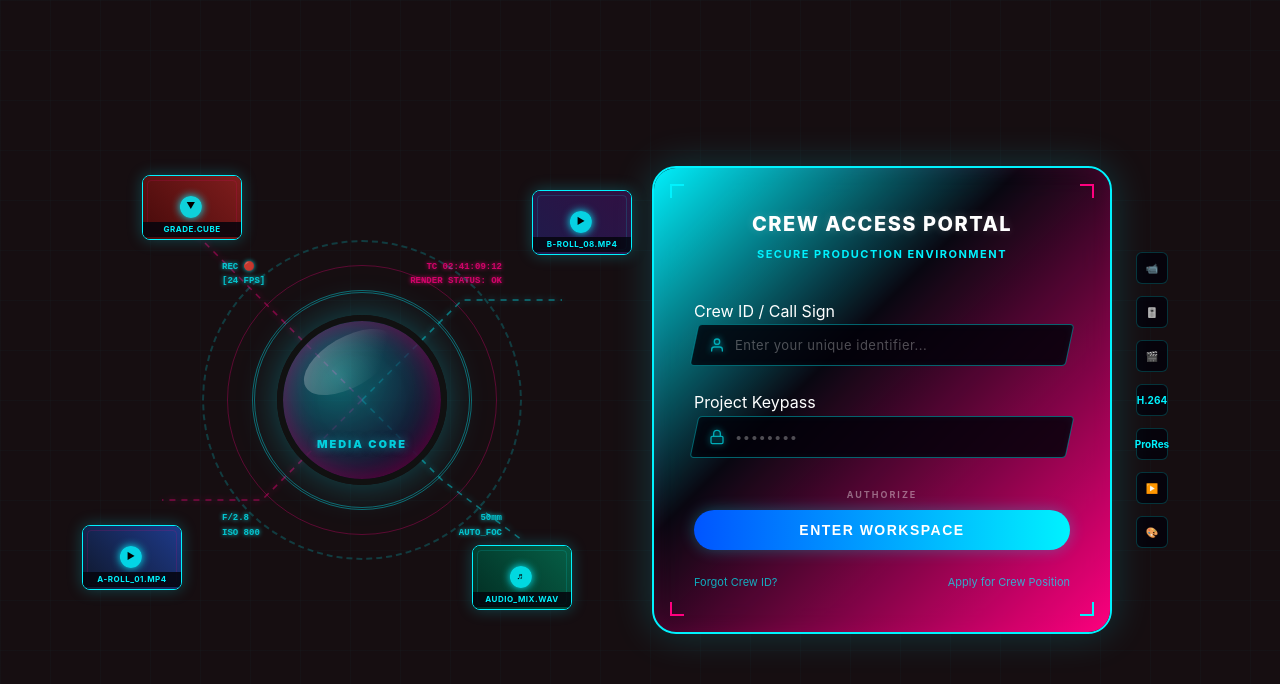
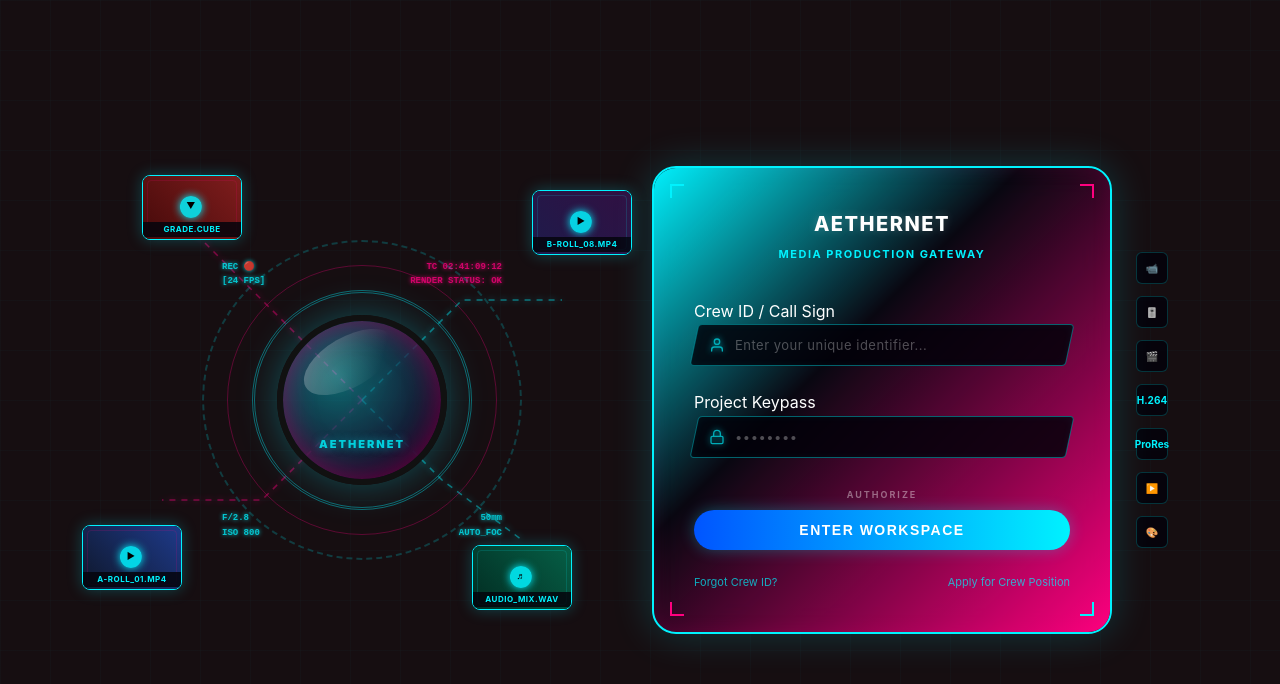
Before and after one commit to ferchovega2004-sudo/planificador-contenido, a React (Vite) app in the folder frontend/: page / in a window 1280 px wide. Shown: the top 684 px of the page. Built offline with nearby package versions, Linux system fonts and the light colour scheme; no server answers.

Commit message:
Update brand identity to Aethernet - Media Production Gateway with new logo

```diff
--- a/frontend/index.html
+++ b/frontend/index.html
@@ -3,7 +3,7 @@
 
 <head>
   <meta charset="UTF-8" />
-  <title>Electron</title>
+  <title>Aethernet - Media Production Gateway</title>
   <!-- https://developer.mozilla.org/en-US/docs/Web/HTTP/CSP -->
   <meta http-equiv="Content-Security-Policy"
     content="default-src 'self'; script-src 'self'; style-src 'self' 'unsafe-inline'; img-src 'self' data:; connect-src 'self' http: https: ws: wss:;" />
--- a/frontend/src/App.tsx
+++ b/frontend/src/App.tsx
@@ -6,7 +6,7 @@ import ClientesPage from './components/ClientesPage';
 import UsuariosPage from './components/UsuariosPage';
 import ReportesPage from './components/ReportesPage';
 import { api, Usuario } from './services/api';
-import logo from './assets/logo.png';
+import logo from './assets/logo.jpg';
 
 function App(): React.JSX.Element {
   const [usuario, setUsuario] = useState<Usuario | null>(null);
@@ -48,8 +48,8 @@ function App(): React.JSX.Element {
         <div className="sidebar-header" style={{ display: 'flex', flexDirection: 'row', alignItems: 'center', gap: '10px', padding: '20px 14px' }}>
           <img src={logo} alt="Logo" style={{ width: '40px', height: '40px', borderRadius: '8px', objectFit: 'cover' }} />
           <div style={{ display: 'flex', flexDirection: 'column', minWidth: 0 }}>
-            <span className="sidebar-title" style={{ fontSize: '13px', fontWeight: '800', lineHeight: '1.2' }}>Plan de Contenido</span>
-            <span className="sidebar-subtitle" style={{ fontSize: '9px', marginTop: '2px' }}>Gestión de Publicaciones</span>
+            <span className="sidebar-title" style={{ fontSize: '13px', fontWeight: '800', lineHeight: '1.2' }}>AETHERNET</span>
+            <span className="sidebar-subtitle" style={{ fontSize: '8px', marginTop: '2px' }}>MEDIA PRODUCTION GATEWAY</span>
           </div>
         </div>
 
--- a/frontend/src/components/LoginPage.tsx
+++ b/frontend/src/components/LoginPage.tsx
@@ -74,7 +74,7 @@ const LoginPage: React.FC<LoginPageProps> = ({ onLoginSuccess }) => {
           {/* Lente principal */}
           <div className="portal-camera-lens">
             <div className="portal-lens-shine"></div>
-            <div className="portal-lens-brand">Media Core</div>
+            <div className="portal-lens-brand">Aethernet</div>
           </div>
         </div>
 
@@ -128,8 +128,8 @@ const LoginPage: React.FC<LoginPageProps> = ({ onLoginSuccess }) => {
           <div className="portal-bracket bracket-br"></div>
 
           <div className="portal-header">
-            <h2 className="portal-title">Crew Access Portal</h2>
-            <p className="portal-subtitle">Secure Production Environment</p>
+            <h2 className="portal-title">AETHERNET</h2>
+            <p className="portal-subtitle">Media Production Gateway</p>
           </div>
 
           {error && (
```
Also changed, not shown: frontend/src/assets/logo.jpg (added).
